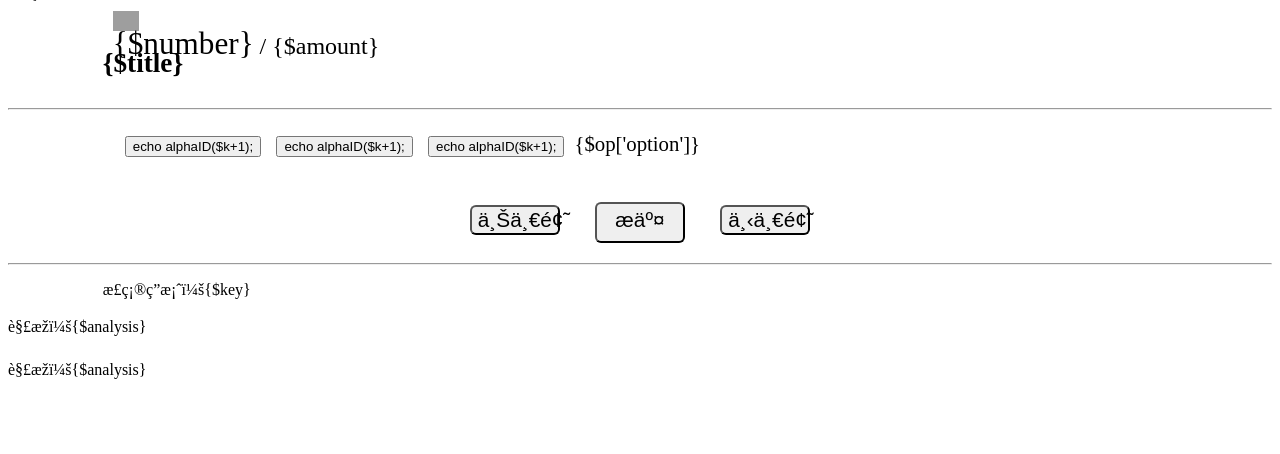
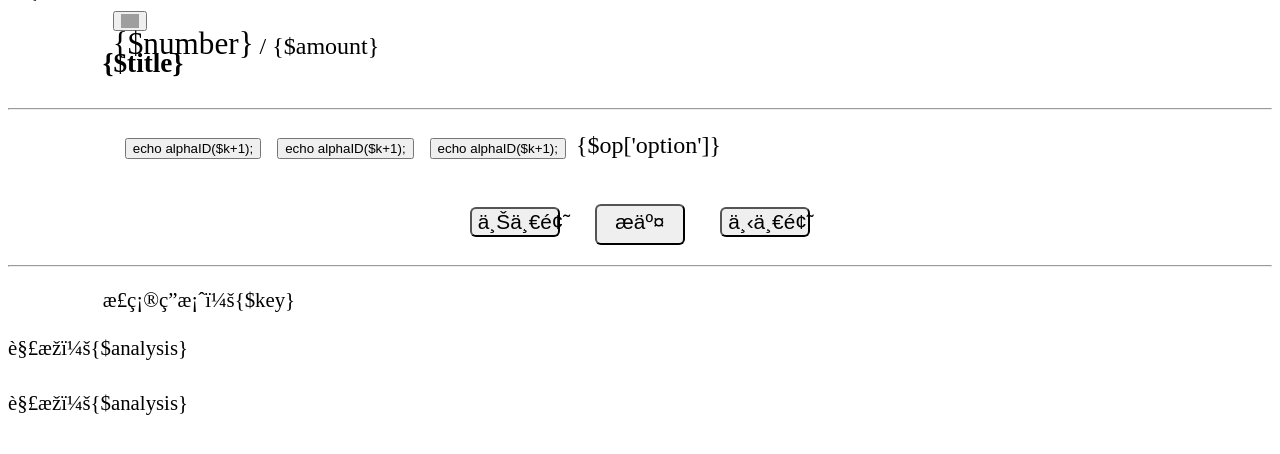
Before and after one commit to YunaQiu/e100scores, a PHP site: page /DbName/Application/Home/View/Practice/index.html in a window 1280 px wide. Shown: the part 25-479 px from the top of the page. Run offline with PHP 8.4, Linux system fonts and the light colour scheme; grey boxes are pictures that could not be loaded.

Commit message:
修订做题页字体过小的问题，修补题号列表在苹果手机上无法弹框的bug，修补按钮点击后字体变黑的bug

```diff
--- a/Application/Home/View/Practice/index.html
+++ b/Application/Home/View/Practice/index.html
@@ -57,7 +57,9 @@
 </block>
 <block name="main">
 	<nav class="clearfix">
-		<img src="__IMG__/menu.png" id="menu" class="pull-right" data-toggle="modal" data-target="#questionListModal" />
+		<button  id="menu" class="pull-right img-btn" data-toggle="modal" data-target="#questionListModal">
+			<img src="__IMG__/menu.png" />
+		</button>
 		<div class="bank-progress pull-right">
 			<span class="number yellow">{$number}</span>
 			/ {$amount}
--- a/Application/Home/View/Practice/result.html
+++ b/Application/Home/View/Practice/result.html
@@ -185,7 +185,9 @@
 			<div class="chart-title gray">正确率</div>
 			<div class="chart-number yellow">0<span class="chart-pct yellow">%</span>
 			</div>
-			<img class="chart-menu" src="__IMG__/menu.png" data-toggle="modal" data-target="#questionListModal">
+			<button class="chart-menu img-btn" data-toggle="modal" data-target="#questionListModal">
+				<img src="__IMG__/menu.png" />
+			</button>
 		</div>
 	</div>
 	<img src="" class="emotion invisible">
--- a/Application/Home/View/Public/head.html
+++ b/Application/Home/View/Public/head.html
@@ -1,11 +1,11 @@
 <meta charset="utf-8">
 <link rel="shortcut icon" href="__ROOT__/favicon.ico" />
 <meta http-equiv="X-UA-Compatible" content="IE=edge">
-<meta name="viewport" content="width=device-width, initial-scale=1">
+<meta name="viewport" content="width=device-width, initial-scale=1, user-scalable=no">
 <link href="//cdn.bootcss.com/bootstrap/3.3.6/css/bootstrap.min.css" rel="stylesheet">
+<!-- <link rel="stylesheet" type="text/css" href="__ROOT__/Public/Common/bootstrap.min.css"></script> -->
 <link rel="stylesheet" type="text/css" href="__CSS__/common.css"/>
 <script src="//cdn.bootcss.com/jquery/1.11.2/jquery.min.js"></script>
 <script src="//cdn.bootcss.com/bootstrap/3.3.6/js/bootstrap.min.js"></script>
-<!-- <link rel="stylesheet" type="text/css" href="__ROOT__/Public/Common/bootstrap.min.css"></script> -->
 <!-- <script src="__ROOT__/Public/Common/jquery.min.js"></script> -->
 <!-- <script src="__ROOT__/Public/Common/bootstrap.min.js"></script> -->
--- a/Public/Home/css/Practice/index.css
+++ b/Public/Home/css/Practice/index.css
@@ -41,6 +41,7 @@
 	display: -webkit-flex; /* Safari */
 	display: flex;
 	align-items: baseline;
+	font-size: 1.5rem;
 }
 .checkbox button{
 	margin-right: 10px;
@@ -64,5 +65,5 @@
 }
 .answer p{
 	margin-bottom: 10px;
-	font-size: 1rem;
+	font-size: 1.3rem;
 }
```
Also changed, not shown: Public/Home/css/common.css (+15 -0 lines).
